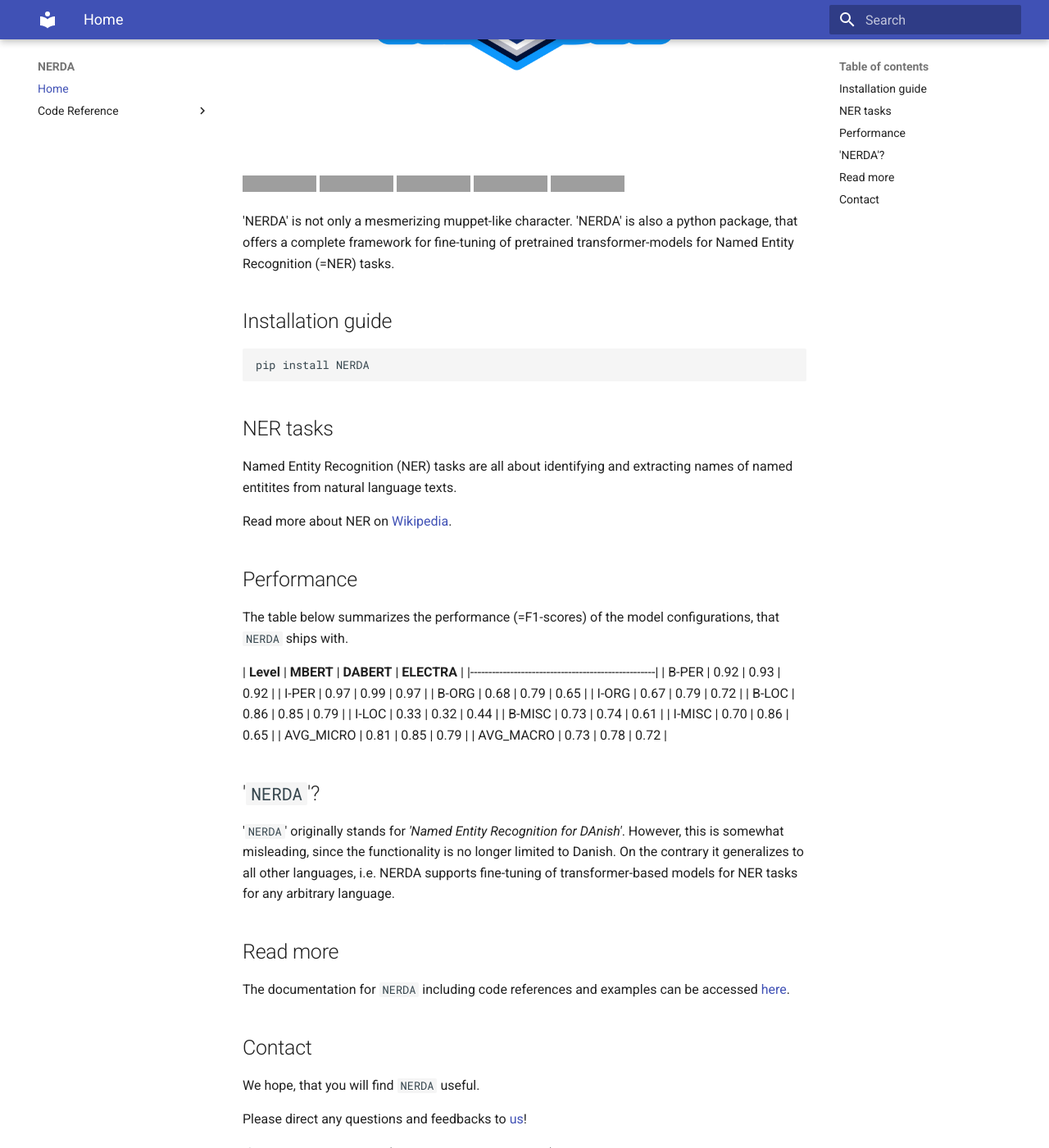
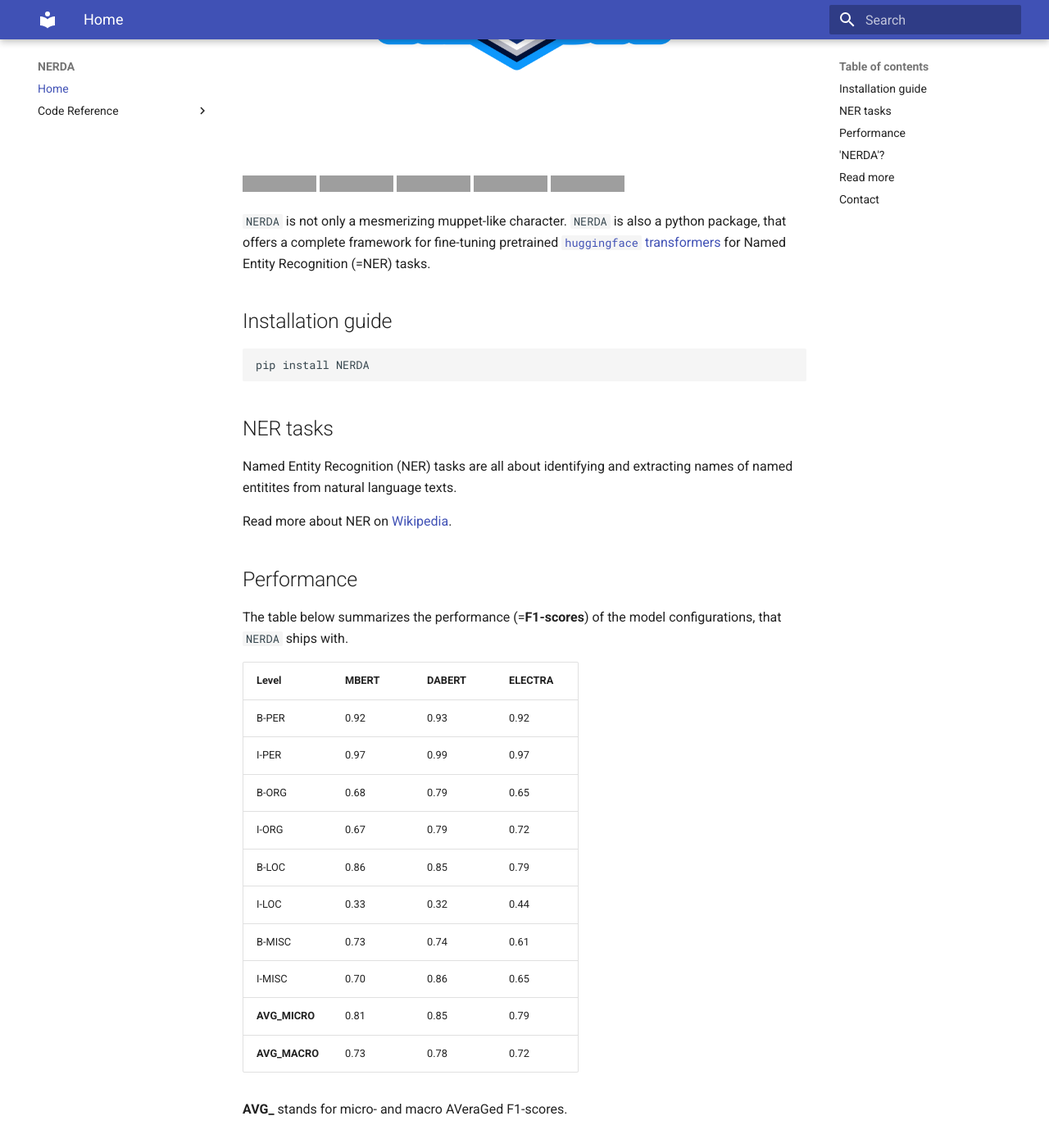
Before and after one commit to ebanalyse/NERDA, an MkDocs documentation site: the page built from docs/index.md, in a window 1280 px wide and 1400 px high, scrolled down 531 px. Shown: the whole window at 82% size. Built offline with MkDocs 1.6.1 and Material for MkDocs 9.7.7, drawn with Linux system fonts in a browser that asks for light colours; grey boxes are pictures that could not be loaded.

````diff
--- a/docs/index.md
+++ b/docs/index.md
@@ -6,9 +6,10 @@
 ![PyPI - Downloads](https://img.shields.io/pypi/dm/NERDA?color=green)
 ![License](https://img.shields.io/badge/license-MIT-blue.svg)
 
-'NERDA' is not only a mesmerizing muppet-like character. 'NERDA' is also
-a python package, that offers a complete framework for fine-tuning of
-pretrained transformer-models for Named Entity Recognition (=NER) tasks.
+`NERDA` is not only a mesmerizing muppet-like character. `NERDA` is also
+a python package, that offers a complete framework for fine-tuning
+pretrained [`huggingface` transformers](https://huggingface.co/)
+for Named Entity Recognition (=NER) tasks.
 
 ## Installation guide
 ```
@@ -23,21 +24,24 @@ Read more about NER on [Wikipedia](https://en.wikipedia.org/wiki/Named-entity_re
 
 ## Performance
 
-The table below summarizes the performance (=F1-scores) of the model
+The table below summarizes the performance (=**F1-scores**) of the model
  configurations, that `NERDA` ships with.
 
-| **Level** | **MBERT** | **DABERT** | **ELECTRA**  |
-|---------------------------------------------------|
-| B-PER     | 0.92      | 0.93       | 0.92         |
-| I-PER     | 0.97      | 0.99       | 0.97         |
-| B-ORG     | 0.68      | 0.79       | 0.65         |
-| I-ORG     | 0.67      | 0.79       | 0.72         |
-| B-LOC     | 0.86      | 0.85       | 0.79         |
-| I-LOC     | 0.33      | 0.32       | 0.44         |
-| B-MISC    | 0.73      | 0.74       | 0.61         |
-| I-MISC    | 0.70      | 0.86       | 0.65         |
-| AVG_MICRO | 0.81      | 0.85       | 0.79         |
-| AVG_MACRO | 0.73      | 0.78       | 0.72         |
+| **Level**     | **MBERT** | **DABERT** | **ELECTRA** |
+|---------------|-----------|------------|-------------|
+| B-PER         | 0.92      | 0.93       | 0.92        |
+| I-PER         | 0.97      | 0.99       | 0.97        |
+| B-ORG         | 0.68      | 0.79       | 0.65        |
+| I-ORG         | 0.67      | 0.79       | 0.72        |
+| B-LOC         | 0.86      | 0.85       | 0.79        |
+| I-LOC         | 0.33      | 0.32       | 0.44        |
+| B-MISC        | 0.73      | 0.74       | 0.61        |
+| I-MISC        | 0.70      | 0.86       | 0.65        |
+| **AVG_MICRO** | 0.81      | 0.85       | 0.79        |
+| **AVG_MACRO** | 0.73      | 0.78       | 0.72        |
+
+
+**AVG_** stands for micro- and macro AVeraGed F1-scores.
 
 ## '`NERDA`'?
 '`NERDA`' originally stands for *'Named Entity Recognition for DAnish'*. However, this
--- a/setup.py
+++ b/setup.py
@@ -5,7 +5,7 @@ with open("README.md", "r") as fh:
 
 setuptools.setup(
     name="NERDA",
-    version="0.0.15",
+    version="0.0.16",
     author="PIN",
     author_email="lars.kjeldgaard@eb.dk",
     description="Named Entity Recognition for DAnish based on Transformers",
````
Also changed, not shown: README.md (+20 -16 lines).
